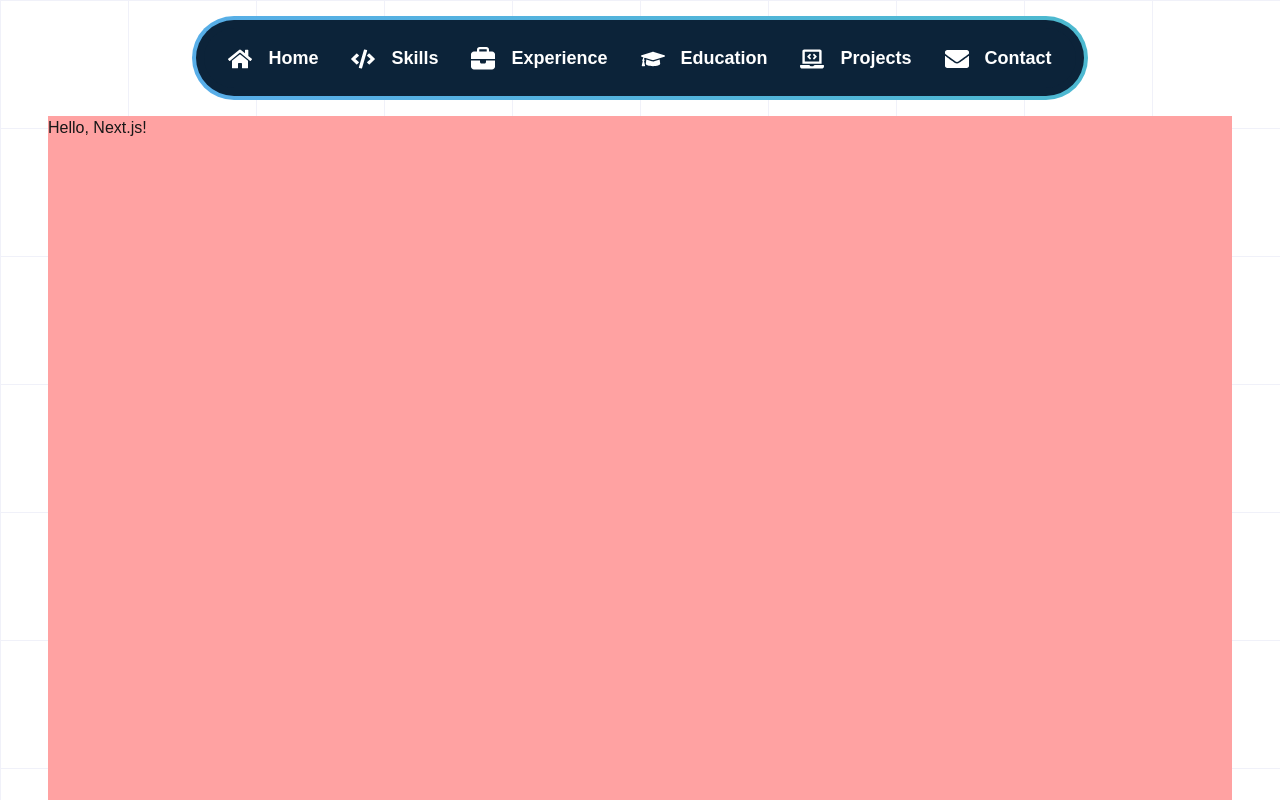
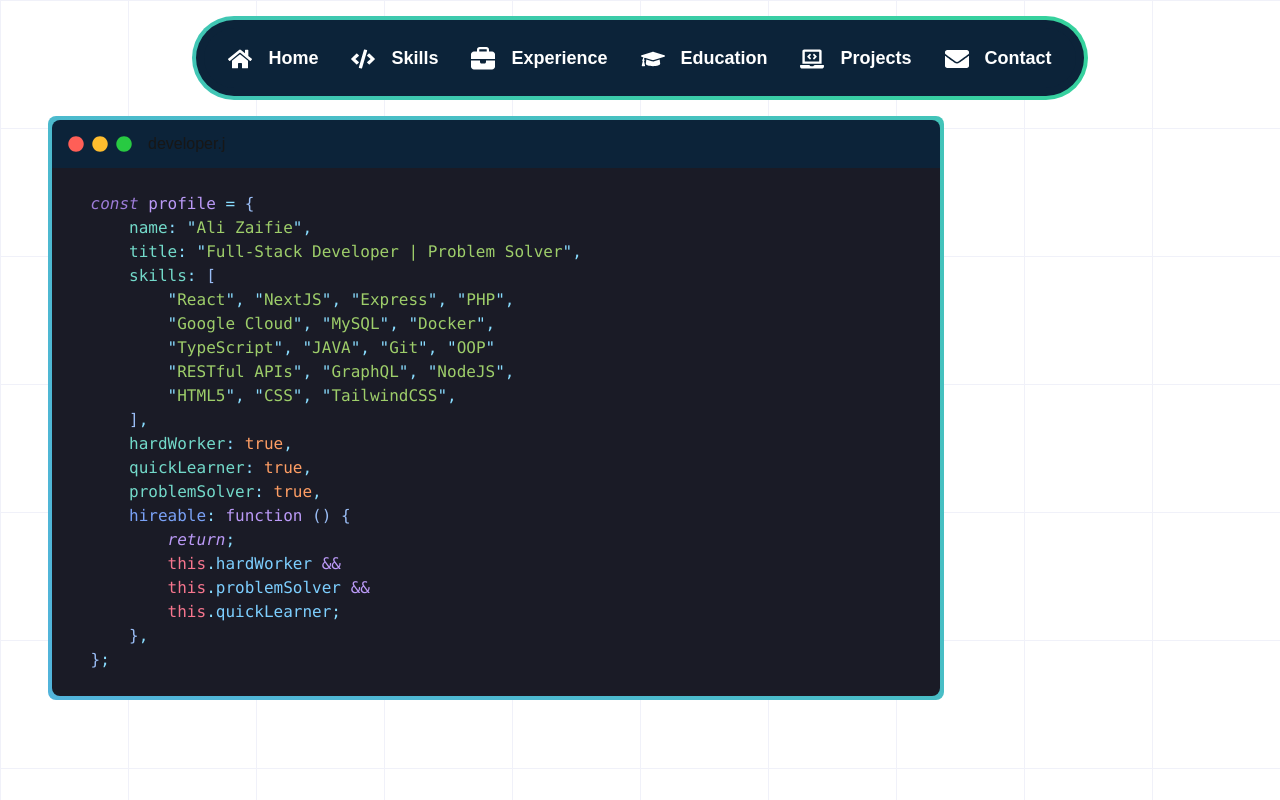
Before and after one commit to ingakonstigheter/portfolio, a Next.js app: page / in a window 1280 px wide. Shown: the top 800 px of the page. Built offline with nearby package versions, Linux system fonts and the light colour scheme.

Commit message:
feat: created code window, installed and added shiki singleton for syntax highlight,

```diff
--- /dev/null
+++ b/app/components/code-window.tsx
@@ -0,0 +1,55 @@
+import { FaCircle } from "react-icons/fa";
+import { TypewriterText } from "./typewriter-text";
+import { highlightCode } from "@/lib/shiki-singleton";
+
+const profile = `
+    const profile = {
+        name: "Ali Zaifie",
+        title: "Full-Stack Developer | Problem Solver",
+        skills: [
+            "React", "NextJS", "Express", "PHP",
+            "Google Cloud", "MySQL", "Docker",
+            "TypeScript", "JAVA", "Git", "OOP"
+            "RESTful APIs", "GraphQL", "NodeJS",
+            "HTML5", "CSS", "TailwindCSS",
+        ],
+        hardWorker: true,
+        quickLearner: true,
+        problemSolver: true,
+        hireable: function () {
+            return;
+            this.hardWorker &&
+            this.problemSolver &&
+            this.quickLearner;
+        },
+    };
+
+`;
+export default async function CodeWindow() {
+  const html = await highlightCode(profile);
+  const words = [
+    "developer.ts",
+    "developer.js",
+    "developer.py",
+    "developer.java",
+    "developer.tsx",
+    "developer.php",
+  ];
+  return (
+    <article className="w-full  moving-gradient p-1 md:rounded-lg md:max-w-4xl rounded-lg">
+      <header className="bg-bg-secondary flex items-center rounded-t-lg">
+        <div className="flex gap-2 p-2 mx-2 py-4">
+          <FaCircle className="w-4 h-4" style={{ color: "#ff5f57" }} />
+          <FaCircle className="w-4 h-4" style={{ color: "#ffbd2e" }} />
+          <FaCircle className="w-4 h-4" style={{ color: "#28ca42" }} />
+        </div>
+        <p>
+          <TypewriterText words={words} />
+        </p>
+      </header>
+      <main className="overflow-auto rounded-b-lg">
+        <div dangerouslySetInnerHTML={{ __html: html }} />
+      </main>
+    </article>
+  );
+}
--- /dev/null
+++ b/app/components/hero.tsx
@@ -0,0 +1,6 @@
+import React from "react";
+import CodeWindow from "./code-window";
+
+export default function Hero() {
+  return <CodeWindow></CodeWindow>;
+}
--- a/app/components/navbar.tsx
+++ b/app/components/navbar.tsx
@@ -33,9 +33,9 @@ const linkList = [
 export default function Navbar() {
   const [isOpen, setIsOpen] = React.useState(false);
   return (
-    <div
+    <header
       className={`md:sticky fixed left-0 right-0 top-0 md:top-4 md:rounded-full md:block md:max-w-4xl mx-auto p-1 md:mt-4 moving-gradient h-auto`}>
-      <nav className=" w-full md:mx-auto md:rounded-full rounded p-2 ">
+      <nav className=" w-full md:mx-auto md:rounded-full rounded-lg p-2 ">
         <div className="flex justify-between items-center">
           <Link
             href="/"
@@ -54,7 +54,7 @@ export default function Navbar() {
         </div>
         <div>
           <ul
-            className={`bg-bg-secondary w-full px-4 md:px-2 grid overflow-auto rounded-full ${
+            className={`bg-bg-secondary w-full px-4 md:px-2 grid overflow-auto md:rounded-full ${
               isOpen ? "h-auto" : "h-0"
             } md:h-auto md:flex md:justify-around md:items-center`}>
             {linkList.map((link) => (
@@ -69,6 +69,6 @@ export default function Navbar() {
           </ul>
         </div>
       </nav>
-    </div>
+    </header>
   );
 }
--- /dev/null
+++ b/app/components/typewriter-text.tsx
@@ -0,0 +1,45 @@
+"use client";
+import { useState, useEffect } from "react";
+
+export function TypewriterText(props: { words: string[] }) {
+  const { words } = props;
+  const [displayText, setDisplayText] = useState("");
+  const [charIndex, setCharIndex] = useState(0);
+  const [wordIndex, setWordIndex] = useState(0);
+  const [isDeleting, setIsDeleting] = useState(false);
+
+  const currentWord = words[wordIndex];
+
+  useEffect(() => {
+    const timer = setTimeout(
+      () => {
+        if (!isDeleting) {
+          // Typing phase
+          if (charIndex < currentWord.length) {
+            setDisplayText(currentWord.slice(0, charIndex + 1));
+            setCharIndex(charIndex + 1);
+          } else {
+            // Start deleting after pause
+            setTimeout(() => setIsDeleting(true), 1500);
+          }
+        } else {
+          // Deleting phase
+          if (charIndex > 0) {
+            setDisplayText(currentWord.slice(0, charIndex - 1));
+            setCharIndex(charIndex - 1);
+          } else {
+            // Move to next word
+            setWordIndex((prev) => (prev + 1) % words.length);
+            setIsDeleting(false);
+            setCharIndex(0);
+          }
+        }
+      },
+      isDeleting ? 50 : 100
+    );
+
+    return () => clearTimeout(timer);
+  }, [charIndex, isDeleting, currentWord, words]);
+
+  return <span>{displayText}</span>;
+}
--- a/app/globals.css
+++ b/app/globals.css
@@ -9,7 +9,7 @@
   --grid-line: #f0f1f9;
 }
 
-@theme inline {
+@theme {
   --color-background: var(--background);
   --color-foreground: var(--foreground);
   --color-bg-primary: var(--background-primary);
@@ -40,7 +40,10 @@ body {
   font-family: Arial, Helvetica, sans-serif;
   color: var(--foreground);
 }
-
+p {
+  line-height: 1.6;
+  color: var(--foreground);
+}
 @keyframes gradient-shift {
   0% {
     background-position: 0% 50%;
--- a/app/page.tsx
+++ b/app/page.tsx
@@ -1,3 +1,5 @@
+import Hero from "./components/hero";
+
 export default function Home() {
-  return <div className="min-h-[15000px] bg-red-300">Hello, Next.js!</div>;
+  return <Hero></Hero>;
 }
--- /dev/null
+++ b/lib/shiki-singleton.ts
@@ -0,0 +1,31 @@
+import { createHighlighter, Highlighter } from "shiki";
+
+let highlighter: Highlighter | null = null;
+
+export async function getShikiHighlighter(): Promise<Highlighter> {
+  if (!highlighter) {
+    highlighter = await createHighlighter({
+      themes: ["tokyo-night"],
+      langs: [
+        "javascript",
+        "typescript",
+        "python",
+        "java",
+        "go",
+        "rust",
+        "css",
+        "html",
+      ],
+    });
+  }
+  return highlighter;
+}
+
+export async function highlightCode(
+  code: string,
+  language: string = "javascript",
+  theme: string = "tokyo-night"
+): Promise<string> {
+  const hl = await getShikiHighlighter();
+  return hl.codeToHtml(code, { lang: language as any, theme: theme as any });
+}
--- a/package.json
+++ b/package.json
@@ -12,7 +12,8 @@
     "next": "16.0.7",
     "react": "19.2.0",
     "react-dom": "19.2.0",
-    "react-icons": "^5.5.0"
+    "react-icons": "^5.5.0",
+    "shiki": "^3.19.0"
   },
   "devDependencies": {
     "@tailwindcss/postcss": "^4",
```
Also changed, not shown: 2 other files (tests, documents, lock files or other folders).
